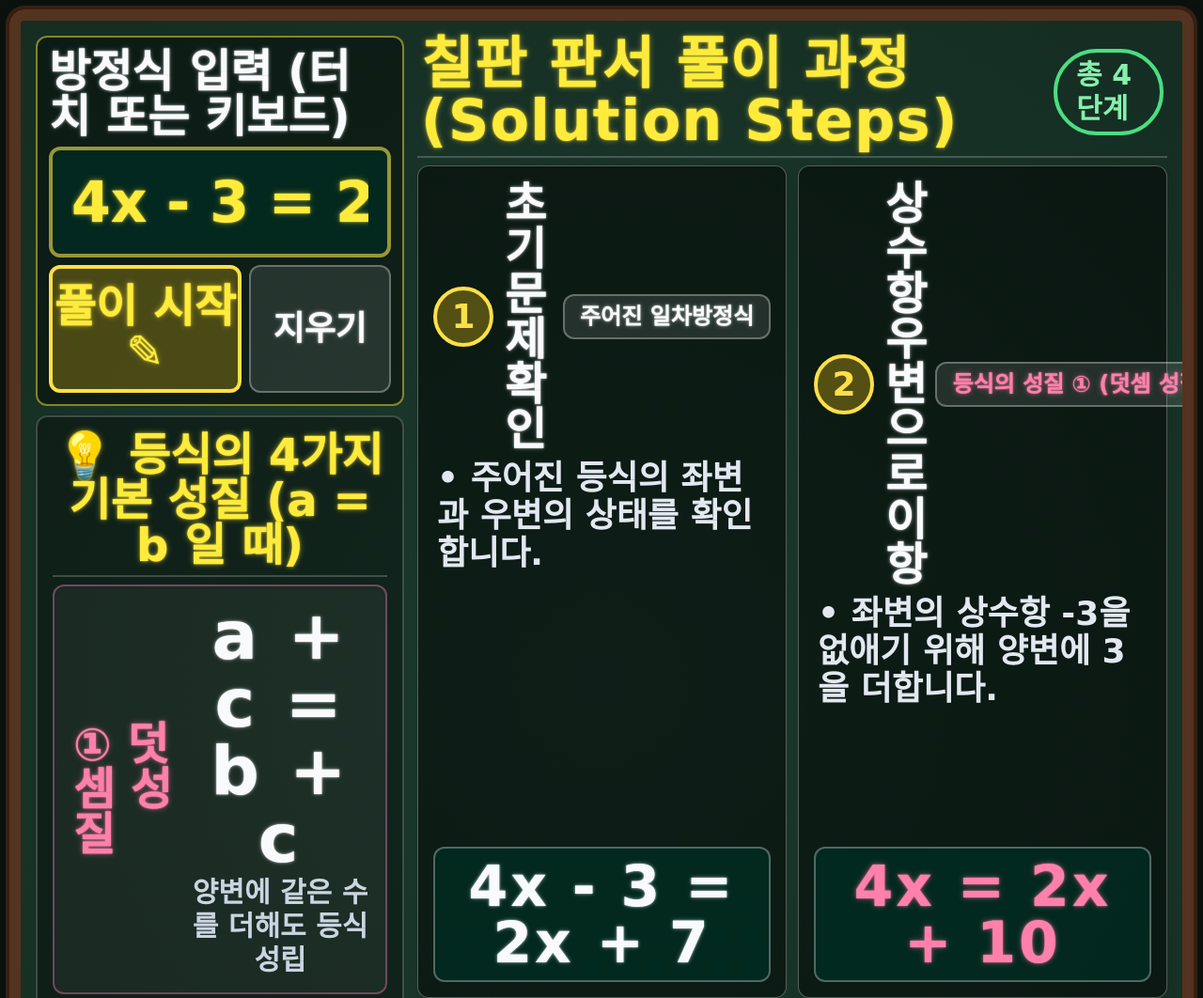
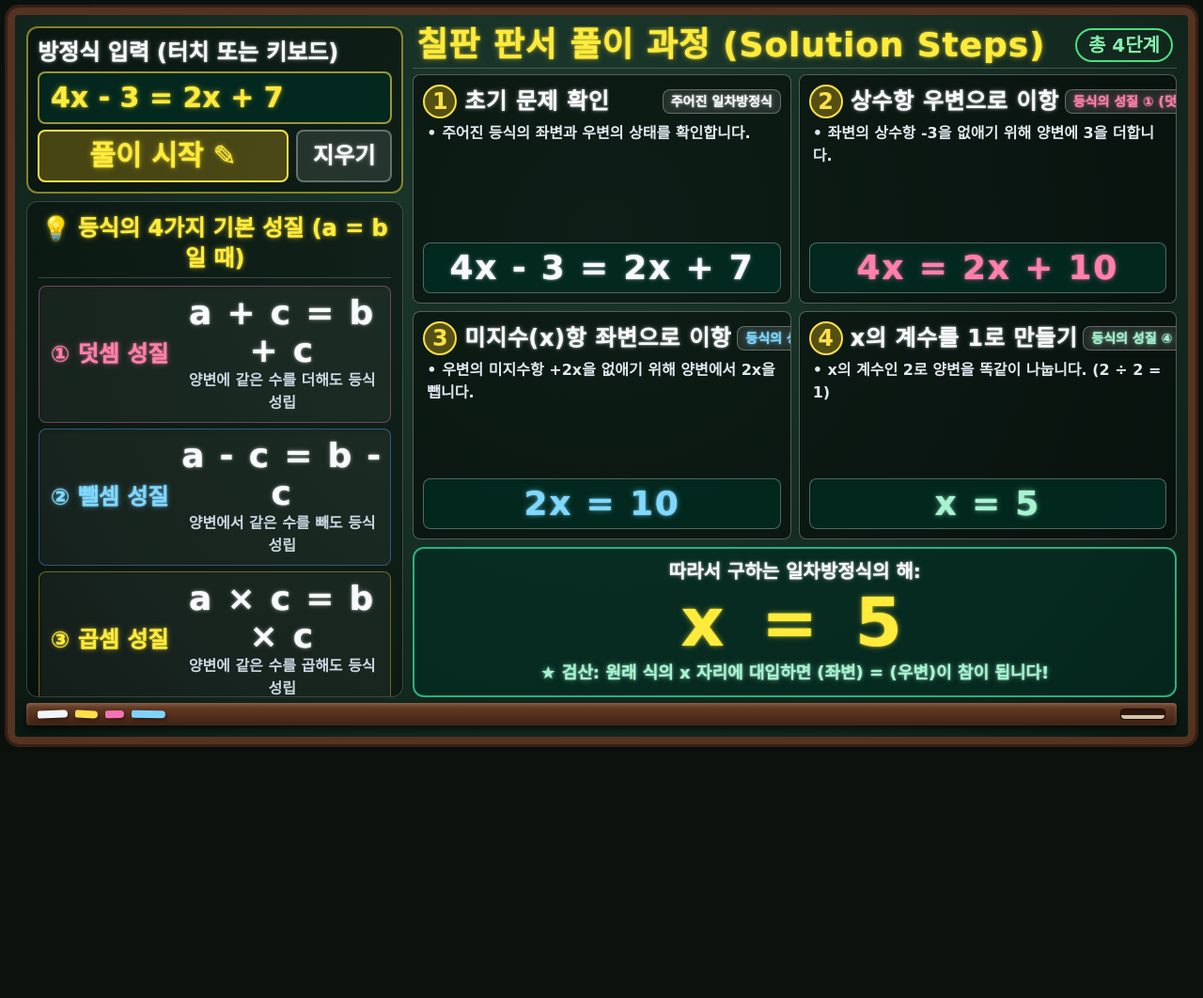
Before and after one commit to thiago-alcantaraA/ALCANTARA, a plain HTML site: page 중1/2-2 일차방정식 풀이 프로그램.html in a window 1280 px wide. Shown: the top 1062 px of the page at 94% size. After the commit the page ends 800 px from the top, so only its background shows below. Drawn offline with nearby package versions, Linux system fonts and the light colour scheme; a web font is replaced by a local one.

Commit message:
Update 2-2 일차방정식 풀이 프로그램.html

```diff
--- a/중1/2-2 일차방정식 풀이 프로그램.html
+++ b/중1/2-2 일차방정식 풀이 프로그램.html
@@ -15,20 +15,21 @@
     body {
       font-family: 'Gamja Flower', 'Gaegu', cursive, sans-serif;
       background-color: #0b120e;
+      overflow: hidden; /* 웹페이지 삽입 시 불필요한 스크롤 방지 */
     }
 
     /* 칠판 배경 및 프레임 */
     .blackboard {
       background: radial-gradient(circle at 50% 30%, #1c3b2e 0%, #12271e 75%, #0a1812 100%);
-      box-shadow: inset 0 0 85px rgba(0, 0, 0, 0.8), 0 20px 45px rgba(0, 0, 0, 0.9);
-      border: 12px solid #543320;
-      outline: 4px solid #361f13;
+      box-shadow: inset 0 0 60px rgba(0, 0, 0, 0.8), 0 10px 30px rgba(0, 0, 0, 0.9);
+      border: 8px solid #543320;
+      outline: 3px solid #361f13;
     }
 
     /* 분필 받침대 */
     .chalk-ledge {
       background: linear-gradient(to bottom, #6d4027, #3e2214);
-      box-shadow: inset 0 2px 4px rgba(255, 255, 255, 0.2), 0 6px 14px rgba(0, 0, 0, 0.7);
+      box-shadow: inset 0 2px 4px rgba(255, 255, 255, 0.2), 0 4px 10px rgba(0, 0, 0, 0.7);
     }
 
     /* 분필 텍스트 글로우 */
@@ -78,22 +79,22 @@
     }
   </style>
 </head>
-<body class="p-1 sm:p-2.5 min-h-screen flex items-stretch justify-center text-slate-100">
+<body class="p-1 sm:p-2 h-screen w-screen flex items-stretch justify-center text-slate-100 overflow-hidden box-border">
 
-  <!-- 메인 칠판 컨테이너 (캡처 화면의 비율과 구도 그대로 반영) -->
-  <main class="w-full blackboard rounded-2xl overflow-hidden p-3 sm:p-4 flex flex-col justify-between relative shadow-2xl">
+  <!-- 메인 칠판 컨테이너 (화면 높이 100% 핏 & 넘침 방지) -->
+  <main class="w-full h-full blackboard rounded-xl overflow-hidden p-2 sm:p-3 flex flex-col justify-between relative shadow-2xl">
 
-    <!-- 메인 가로 분할 레이아웃: 좌측(약 30%) / 우측 판서 영역(약 70%) -->
-    <div class="grid grid-cols-1 lg:grid-cols-12 gap-3.5 items-stretch flex-1">
+    <!-- 메인 가로 분할 레이아웃: 좌측(약 32%) / 우측 판서 영역(약 68%) -->
+    <div class="grid grid-cols-1 lg:grid-cols-12 gap-2.5 items-stretch flex-1 overflow-hidden min-h-0">
 
       <!-- [좌측 영역: lg:col-span-4] 입력 섹션 + 등식 성질 4개 세로 스택 -->
-      <div class="lg:col-span-4 flex flex-col gap-2.5">
+      <div class="lg:col-span-4 flex flex-col gap-2 min-h-0 h-full justify-between">
 
         <!-- 입력 섹션 -->
-        <section class="chalk-box-solid p-2.5 sm:p-3 bg-black/40 shrink-0">
-          <form id="solveForm" class="flex flex-col gap-2">
+        <section class="chalk-box-solid p-2 sm:p-2.5 bg-black/40 shrink-0">
+          <form id="solveForm" class="flex flex-col gap-1.5">
             <div>
-              <label for="eqInput" class="block text-3xl sm:text-5xl chalk-white font-bold mb-2">
+              <label for="eqInput" class="block text-xl sm:text-2xl chalk-white font-bold mb-1">
                 방정식 입력 (터치 또는 키보드)
               </label>
               <input
@@ -101,21 +102,21 @@
                 id="eqInput"
                 value="4x - 3 = 2x + 7"
                 placeholder="예: 4x - 3 = 2x + 7"
-                class="w-full px-5 py-3 sm:py-5 rounded-xl bg-emerald-950/80 border-4 border-yellow-300/60 text-5xl sm:text-6xl chalk-yellow font-bold focus:outline-none focus:border-yellow-300 placeholder:text-white/25 shadow-inner"
+                class="w-full px-3 py-1.5 sm:py-2 rounded-lg bg-emerald-950/80 border-2 sm:border-3 border-yellow-300/60 text-2xl sm:text-3xl chalk-yellow font-bold focus:outline-none focus:border-yellow-300 placeholder:text-white/25 shadow-inner"
               >
             </div>
 
             <div class="flex gap-2">
               <button
                 type="submit"
-                class="flex-1 py-3 sm:py-4 bg-yellow-400/25 hover:bg-yellow-400/35 active:scale-95 text-4xl sm:text-5xl font-bold chalk-yellow border-4 border-yellow-300 rounded-xl transition shadow"
+                class="flex-1 py-1.5 sm:py-2 bg-yellow-400/25 hover:bg-yellow-400/35 active:scale-95 text-2xl sm:text-3xl font-bold chalk-yellow border-2 border-yellow-300 rounded-lg transition shadow"
               >
                 풀이 시작 ✎
               </button>
               <button
                 type="button"
                 onclick="document.getElementById('eqInput').value=''; document.getElementById('eqInput').focus();"
-                class="px-6 py-3 sm:py-4 bg-white/10 hover:bg-white/20 active:scale-95 text-3xl sm:text-4xl chalk-white border-2 border-white/30 rounded-xl transition font-bold"
+                class="px-4 py-1.5 sm:py-2 bg-white/10 hover:bg-white/20 active:scale-95 text-xl sm:text-2xl chalk-white border-2 border-white/30 rounded-lg transition font-bold"
                 title="지우기"
               >
                 지우기
@@ -125,58 +126,58 @@
         </section>
 
         <!-- 에러 메시지 팝업창 -->
-        <div id="errorBox" class="hidden p-4 rounded-lg bg-red-950/70 border-2 border-red-500/60 text-red-200 text-2xl sm:text-3xl font-bold">
+        <div id="errorBox" class="hidden p-2 rounded-lg bg-red-950/70 border-2 border-red-500/60 text-red-200 text-lg sm:text-xl font-bold">
           <span>⚠️ 입력 오류:</span> <span id="errorMsg">올바른 일차방정식 형식을 입력해주세요.</span>
         </div>
 
-        <!-- 등식의 성질 4가지 박스 (이미지와 동일한 가로형 2분할 레이아웃) -->
-        <section class="p-3 sm:p-4 bg-black/35 rounded-xl border-2 border-white/20 text-slate-200 shadow flex-1 flex flex-col justify-between gap-2">
-          <span class="chalk-yellow text-3xl sm:text-5xl font-bold block border-b-2 border-white/20 pb-2 text-center">
+        <!-- 등식의 성질 4가지 박스 (화면 높이에 맞춰 유연하게 채워짐) -->
+        <section class="p-2 sm:p-3 bg-black/35 rounded-xl border border-white/20 text-slate-200 shadow flex-1 flex flex-col justify-between gap-1.5 min-h-0 overflow-hidden">
+          <span class="chalk-yellow text-lg sm:text-2xl font-bold block border-b border-white/20 pb-1 text-center shrink-0">
             💡 등식의 4가지 기본 성질 (a = b 일 때)
           </span>
 
-          <div class="flex flex-col gap-3 flex-1 justify-around">
+          <div class="flex flex-col gap-1.5 flex-1 justify-between min-h-0 py-0.5">
             <!-- ① 덧셈 성질 -->
-            <div class="p-3 sm:p-4 rounded-xl bg-white/5 border-2 border-pink-400/40 shadow-inner flex items-center justify-between">
+            <div class="p-1.5 sm:p-2 rounded-lg bg-white/5 border border-pink-400/40 shadow-inner flex items-center justify-between flex-1">
               <div class="w-2/5 text-left pl-1">
-                <span class="chalk-pink font-bold text-3xl sm:text-5xl block">① 덧셈 성질</span>
+                <span class="chalk-pink font-bold text-lg sm:text-2xl block">① 덧셈 성질</span>
               </div>
               <div class="w-3/5 text-center">
-                <span class="text-5xl sm:text-7xl font-bold chalk-white tracking-wider block">a + c = b + c</span>
-                <span class="text-2xl sm:text-3xl text-slate-300 font-semibold block mt-1">양변에 같은 수를 더해도 등식 성립</span>
+                <span class="text-2xl sm:text-4xl font-bold chalk-white tracking-wider block leading-tight">a + c = b + c</span>
+                <span class="text-xs sm:text-base text-slate-300 font-semibold block">양변에 같은 수를 더해도 등식 성립</span>
               </div>
             </div>
 
             <!-- ② 뺄셈 성질 -->
-            <div class="p-3 sm:p-4 rounded-xl bg-white/5 border-2 border-blue-400/40 shadow-inner flex items-center justify-between">
+            <div class="p-1.5 sm:p-2 rounded-lg bg-white/5 border border-blue-400/40 shadow-inner flex items-center justify-between flex-1">
               <div class="w-2/5 text-left pl-1">
-                <span class="chalk-blue font-bold text-3xl sm:text-5xl block">② 뺄셈 성질</span>
+                <span class="chalk-blue font-bold text-lg sm:text-2xl block">② 뺄셈 성질</span>
               </div>
               <div class="w-3/5 text-center">
-                <span class="text-5xl sm:text-7xl font-bold chalk-white tracking-wider block">a - c = b - c</span>
-                <span class="text-2xl sm:text-3xl text-slate-300 font-semibold block mt-1">양변에서 같은 수를 빼도 등식 성립</span>
+                <span class="text-2xl sm:text-4xl font-bold chalk-white tracking-wider block leading-tight">a - c = b - c</span>
+                <span class="text-xs sm:text-base text-slate-300 font-semibold block">양변에서 같은 수를 빼도 등식 성립</span>
               </div>
             </div>
 
             <!-- ③ 곱셈 성질 -->
-            <div class="p-3 sm:p-4 rounded-xl bg-white/5 border-2 border-yellow-400/40 shadow-inner flex items-center justify-between">
+            <div class="p-1.5 sm:p-2 rounded-lg bg-white/5 border border-yellow-400/40 shadow-inner flex items-center justify-between flex-1">
               <div class="w-2/5 text-left pl-1">
-                <span class="chalk-yellow font-bold text-3xl sm:text-5xl block">③ 곱셈 성질</span>
+                <span class="chalk-yellow font-bold text-lg sm:text-2xl block">③ 곱셈 성질</span>
               </div>
               <div class="w-3/5 text-center">
-                <span class="text-5xl sm:text-7xl font-bold chalk-white tracking-wider block">a × c = b × c</span>
-                <span class="text-2xl sm:text-3xl text-slate-300 font-semibold block mt-1">양변에 같은 수를 곱해도 등식 성립</span>
+                <span class="text-2xl sm:text-4xl font-bold chalk-white tracking-wider block leading-tight">a × c = b × c</span>
+                <span class="text-xs sm:text-base text-slate-300 font-semibold block">양변에 같은 수를 곱해도 등식 성립</span>
               </div>
             </div>
 
             <!-- ④ 나눗셈 성질 -->
-            <div class="p-3 sm:p-4 rounded-xl bg-white/5 border-2 border-green-400/40 shadow-inner flex items-center justify-between">
+            <div class="p-1.5 sm:p-2 rounded-lg bg-white/5 border border-green-400/40 shadow-inner flex items-center justify-between flex-1">
               <div class="w-2/5 text-left pl-1">
-                <span class="chalk-green font-bold text-3xl sm:text-5xl block">④ 나눗셈 성질</span>
+                <span class="chalk-green font-bold text-lg sm:text-2xl block">④ 나눗셈 성질</span>
               </div>
               <div class="w-3/5 text-center">
-                <span class="text-5xl sm:text-7xl font-bold chalk-white tracking-wider block">a ÷ c = b ÷ c</span>
-                <span class="text-2xl sm:text-3xl text-emerald-200 font-semibold block mt-1">(단, c ≠ 0 일 때 성립)</span>
+                <span class="text-2xl sm:text-4xl font-bold chalk-white tracking-wider block leading-tight">a ÷ c = b ÷ c</span>
+                <span class="text-xs sm:text-base text-emerald-200 font-semibold block">(단, c ≠ 0 일 때 성립)</span>
               </div>
             </div>
           </div>
@@ -185,30 +186,30 @@
       </div>
 
       <!-- [우측 메인 판서 영역: lg:col-span-8] 풀이 카드 (2×2 그리드) + 하단 와이드 최종 해 -->
-      <div class="lg:col-span-8 flex flex-col justify-between">
+      <div class="lg:col-span-8 flex flex-col justify-between min-h-0 h-full">
 
         <!-- 상단 헤더: 타이틀 & 단계 뱃지 -->
-        <div class="flex items-center justify-between border-b-2 border-white/20 pb-2 mb-2 px-1">
-          <h2 class="text-4xl sm:text-6xl chalk-yellow font-bold tracking-wide">
+        <div class="flex items-center justify-between border-b border-white/20 pb-1 mb-1.5 px-1 shrink-0">
+          <h2 class="text-2xl sm:text-4xl chalk-yellow font-bold tracking-wide">
             칠판 판서 풀이 과정 (Solution Steps)
           </h2>
-          <span id="stepCountBadge" class="text-2xl sm:text-3xl px-5 py-1.5 rounded-full border-4 border-green-400 text-green-300 font-bold">
+          <span id="stepCountBadge" class="text-base sm:text-xl px-3 py-0.5 rounded-full border-2 border-green-400 text-green-300 font-bold">
             총 4단계
           </span>
         </div>
 
-        <!-- 풀이 카드 2×2 그리드 (이미지와 동일한 여백과 카드 높이) -->
-        <div id="stepsContainer" class="grid grid-cols-1 md:grid-cols-2 gap-3 flex-1 items-stretch">
+        <!-- 풀이 카드 2×2 그리드 (부모 높이에 맞춰 스케일됨) -->
+        <div id="stepsContainer" class="grid grid-cols-1 md:grid-cols-2 gap-2 flex-1 items-stretch min-h-0 overflow-hidden">
           <!-- 동적으로 렌더링됨 -->
         </div>
 
-        <!-- 하단 전면 와이드 최종 해 카드 (이미지와 동일한 구도) -->
-        <div id="finalAnswerBox" class="mt-3 p-4 sm:p-5 rounded-xl bg-emerald-950/70 border-4 border-emerald-400/80 text-center shadow-xl">
-          <span class="text-3xl sm:text-4xl chalk-white block font-bold">따라서 구하는 일차방정식의 해:</span>
-          <span id="finalAnswerText" class="text-8xl sm:text-9xl font-bold chalk-yellow tracking-widest inline-block my-2">
+        <!-- 하단 전면 와이드 최종 해 카드 -->
+        <div id="finalAnswerBox" class="mt-2 p-2 sm:p-2.5 rounded-xl bg-emerald-950/70 border-2 sm:border-3 border-emerald-400/80 text-center shadow-xl shrink-0">
+          <span class="text-base sm:text-xl chalk-white block font-bold">따라서 구하는 일차방정식의 해:</span>
+          <span id="finalAnswerText" class="text-5xl sm:text-7xl font-bold chalk-yellow tracking-widest inline-block my-1 leading-none">
             x = 5
           </span>
-          <p class="text-2xl sm:text-3xl chalk-green font-bold">
+          <p class="text-sm sm:text-lg chalk-green font-bold">
             ★ 검산: 원래 식의 x 자리에 대입하면 (좌변) = (우변)이 참이 됩니다!
           </p>
         </div>
@@ -218,14 +219,14 @@
     </div>
 
     <!-- 하단 원목 분필 받침대 -->
-    <footer class="chalk-ledge w-full h-7 mt-2.5 rounded flex items-center justify-between px-4 shrink-0">
-      <div class="flex items-center gap-3">
-        <div class="chalk-stick w-10 h-2.5 bg-slate-100 transform -rotate-2" title="흰색 분필"></div>
-        <div class="chalk-stick w-8 h-2.5 bg-yellow-300 transform rotate-3" title="노란색 분필"></div>
-        <div class="chalk-stick w-6 h-2.5 bg-pink-400 transform -rotate-1" title="분홍색 분필"></div>
-        <div class="chalk-stick w-11 h-2.5 bg-sky-300 transform rotate-1" title="하늘색 분필"></div>
+    <footer class="chalk-ledge w-full h-5 sm:h-6 mt-1.5 rounded flex items-center justify-between px-3 shrink-0">
+      <div class="flex items-center gap-2">
+        <div class="chalk-stick w-8 h-2 bg-slate-100 transform -rotate-2" title="흰색 분필"></div>
+        <div class="chalk-stick w-6 h-2 bg-yellow-300 transform rotate-3" title="노란색 분필"></div>
+        <div class="chalk-stick w-5 h-2 bg-pink-400 transform -rotate-1" title="분홍색 분필"></div>
+        <div class="chalk-stick w-9 h-2 bg-sky-300 transform rotate-1" title="하늘색 분필"></div>
       </div>
-      <div class="w-14 h-3.5 bg-[#2a170f] border border-[#1b0f0a] rounded flex flex-col justify-end shadow" title="분필 지우개">
+      <div class="w-12 h-3 bg-[#2a170f] border border-[#1b0f0a] rounded flex flex-col justify-end shadow" title="분필 지우개">
         <div class="w-full h-1 bg-[#d7c49e] rounded-b"></div>
       </div>
     </footer>
@@ -549,28 +550,28 @@
 
       steps.forEach((step, idx) => {
         const card = document.createElement('div');
-        // 이미지와 일치하는 카드 내부 여백 및 텍스트 밸런스
-        card.className = "step-card p-3 sm:p-4 rounded-xl bg-black/50 border border-white/30 flex flex-col justify-between h-full shadow-lg";
+        // 높이 넘침 없이 화면에 딱 맞도록 flex 및 패딩 핏 조정
+        card.className = "step-card p-2 sm:p-2.5 rounded-lg bg-black/50 border border-white/30 flex flex-col justify-between h-full shadow-lg min-h-0 overflow-hidden";
         card.style.animationDelay = `${idx * 0.08}s`;
 
         card.innerHTML = `
-          <div>
-            <div class="flex items-center justify-between gap-2 mb-2">
-              <div class="flex items-center gap-3">
-                <span class="w-12 h-12 sm:w-16 sm:h-16 rounded-full bg-yellow-400/30 text-yellow-300 border-4 border-yellow-300 flex items-center justify-center text-3xl sm:text-4xl font-bold shrink-0">
+          <div class="min-h-0">
+            <div class="flex items-center justify-between gap-1.5 mb-1">
+              <div class="flex items-center gap-2">
+                <span class="w-7 h-7 sm:w-9 sm:h-9 rounded-full bg-yellow-400/30 text-yellow-300 border-2 border-yellow-300 flex items-center justify-center text-lg sm:text-2xl font-bold shrink-0">
                   ${idx + 1}
                 </span>
-                <span class="text-3xl sm:text-5xl font-bold chalk-white tracking-wide">${step.title}</span>
+                <span class="text-lg sm:text-2xl font-bold chalk-white tracking-wide truncate">${step.title}</span>
               </div>
-              <span class="text-xl sm:text-2xl px-4 py-1.5 rounded-xl bg-white/10 ${step.color} border-2 border-white/30 font-bold whitespace-nowrap">
+              <span class="text-xs sm:text-sm px-2 py-0.5 rounded-lg bg-white/10 ${step.color} border border-white/30 font-bold whitespace-nowrap">
                 ${step.property}
               </span>
             </div>
-            <p class="text-2xl sm:text-4xl text-slate-200 mb-2 pl-1 font-semibold leading-relaxed">
+            <p class="text-sm sm:text-base text-slate-200 mb-1 pl-1 font-semibold leading-snug line-clamp-2">
               • ${step.action}
             </p>
           </div>
-          <div class="py-2.5 px-4 rounded-xl bg-emerald-950/85 border-2 border-white/30 text-center text-3xl sm:text-5xl lg:text-6xl font-bold ${step.color} tracking-wider mt-1 shadow-inner flex items-center justify-center min-h-[75px]">
+          <div class="py-1 sm:py-1.5 px-3 rounded-lg bg-emerald-950/85 border border-white/30 text-center text-2xl sm:text-3xl lg:text-4xl font-bold ${step.color} tracking-wider mt-0.5 shadow-inner flex items-center justify-center min-h-[42px] shrink-0">
             ${step.eq}
           </div>
         `;
```
